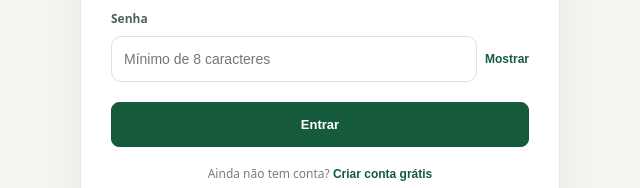
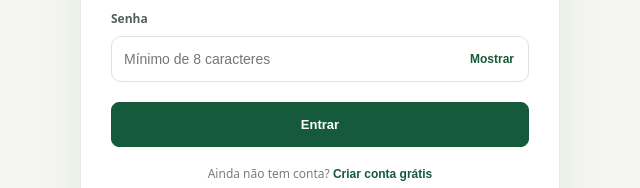
Before and after one commit to wendreof/feira-boa, a website: page login.html in a window 1280 px wide. Shown: the part 495-683 px from the top of the page, 444-1084 px from the left. Drawn offline with Linux system fonts and the light colour scheme; no server answers.

Commit message:
Update styles.css

```diff
--- a/styles.css
+++ b/styles.css
@@ -183,6 +183,11 @@
 .auth-switch{margin:18px 0 5px;text-align:center;color:var(--muted);font-size:12px}
 .text-button{border:0;padding:0;background:none;color:var(--green);font:750 12px 'DM Sans',sans-serif;cursor:pointer}
 .text-button:hover{text-decoration:underline;text-underline-offset:3px}
+.password-field{position:relative;gap:0}
+.password-field input{padding-right:78px}
+.password-toggle{position:absolute;right:8px;top:50%;transform:translateY(-50%);padding:5px 7px;border-radius:6px;line-height:1;text-decoration:none}
+.password-toggle:hover{background:var(--mint);text-decoration:none}
+.password-toggle:focus-visible{outline:3px solid #155b3b35;outline-offset:1px}
 .auth-status{min-height:19px;margin:8px 0 0;color:var(--green);font-size:12px;text-align:center}
 .auth-divider{margin-top:16px;padding-top:15px;border-top:1px solid #edf0ec;text-align:center;color:#7b877e;font-size:11px}
 @media(max-width:760px){.topbar-nav{margin-right:7px;gap:2px}.topbar-nav a{padding:8px 9px;font-size:12px}}
```
